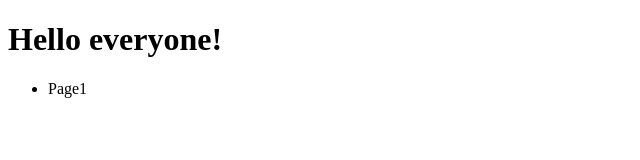
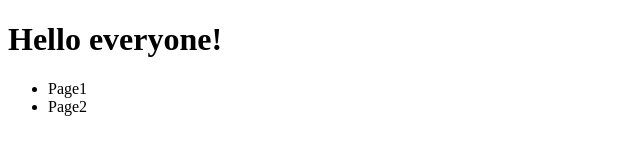
Before and after one commit to Phearun-chhun/merge_branch_1, a plain HTML site: page index.html in a window 1280 px wide. Shown: the full height of the page, 0-640 px from the left. Drawn offline with Linux system fonts and the light colour scheme.

Commit message:
add page 2

```diff
--- a/index.html
+++ b/index.html
@@ -10,6 +10,7 @@
     <h1>Hello everyone!</h1>
     <ul>
         <li>Page1</li>
+        <li>Page2</li>
     </ul>
 </body>
 </html>
```
